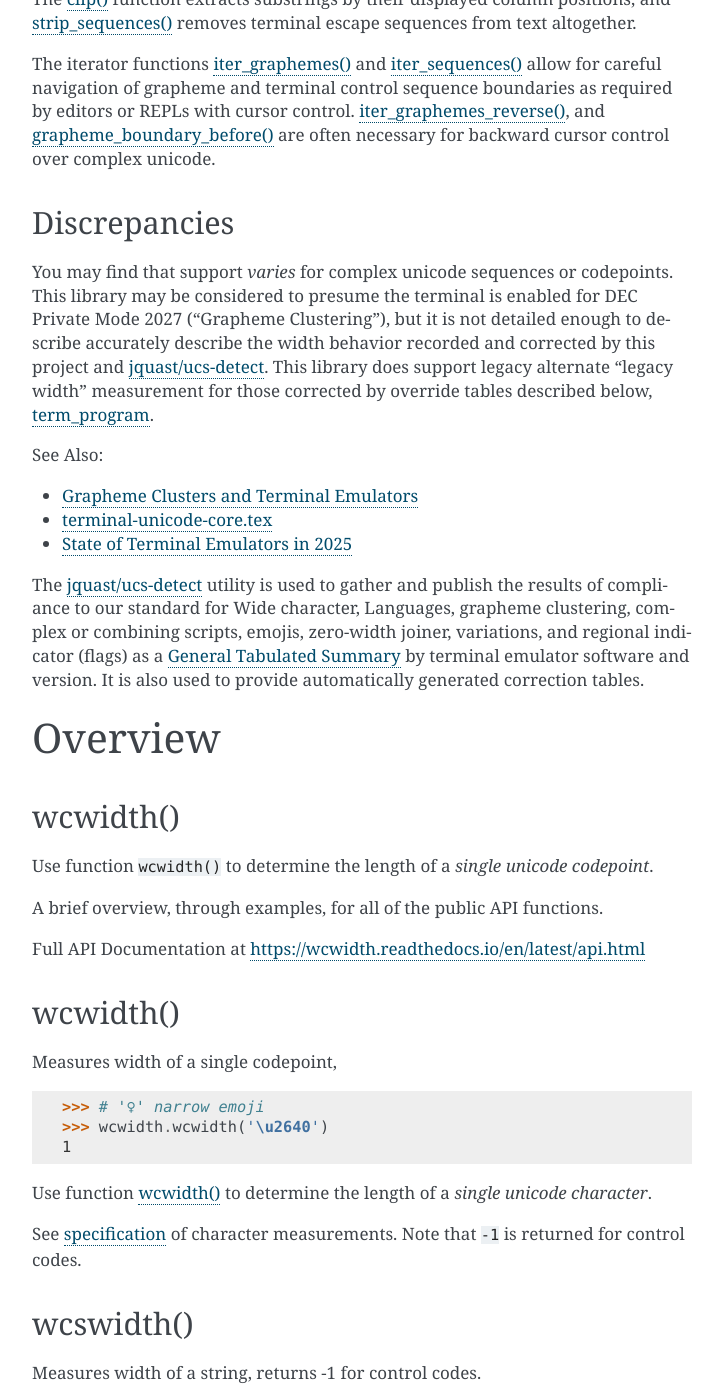
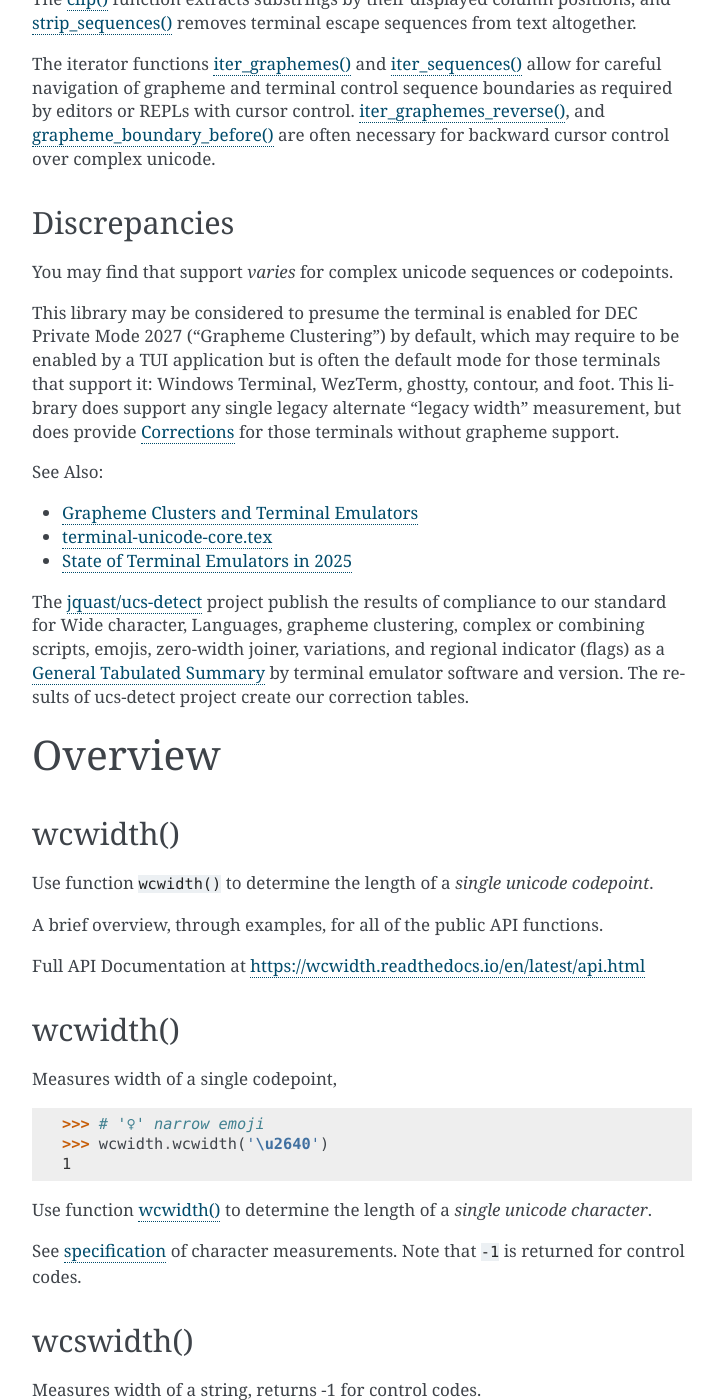
Before and after one commit to jquast/wcwidth, a Sphinx documentation site: the page built from docs/intro.rst, in a window 1280 px wide and 1400 px high, scrolled down 1160 px. Shown: the whole window, without its empty margins (388-1111 px from the left). Built offline with Sphinx 7.4.7, drawn with Linux system fonts in a browser that asks for light colours; some of the changed text lies outside the part shown.

Commit message:
narly docfixes

```diff
--- a/docs/api.rst
+++ b/docs/api.rst
@@ -46,4 +46,8 @@
 
 .. autofunction:: wcwidth.TextSizingParams
 
+.. autofunction:: wcwidth.wcstwidth
+
 .. _SEMVER: https://semver.org
+.. _XTVERSION: https://vtdn.dev/docs/dcs/xtversion/
+.. _ENQ: https://documentation.help/PuTTY/config-answerback.html
--- a/docs/intro.rst
+++ b/docs/intro.rst
@@ -59,11 +59,13 @@
 Discrepancies
 -------------
 
-You may find that support *varies* for complex unicode sequences or codepoints. This library may be
-considered to presume the terminal is enabled for DEC Private Mode 2027 ("Grapheme Clustering"), but
-it is not detailed enough to describe accurately describe the width behavior recorded and corrected
-by this project and `jquast/ucs-detect`_. This library does support legacy alternate "legacy width"
-measurement for those corrected by override tables described below, term_program_.
+You may find that support *varies* for complex unicode sequences or codepoints.
+
+This library may be considered to presume the terminal is enabled for DEC Private Mode 2027
+("Grapheme Clustering") by default, which may require to be enabled by a TUI application but
+is often the default mode for those terminals that support it: Windows Terminal, WezTerm, ghostty,
+contour, and foot. This library does support any single legacy alternate "legacy width" measurement,
+but does provide Corrections_ for those terminals without grapheme support.
 
 See Also:
 
@@ -71,11 +73,10 @@
 - `terminal-unicode-core.tex`_
 - `State of Terminal Emulators in 2025`_
 
-The `jquast/ucs-detect`_ utility is used to gather and publish the results of compliance to our
-standard for Wide character, Languages, grapheme clustering, complex or combining scripts, emojis,
-zero-width joiner, variations, and regional indicator (flags) as a `General Tabulated Summary`_ by
-terminal emulator software and version. It is also used to provide automatically generated
-correction tables.
+The `jquast/ucs-detect`_ project publish the results of compliance to our standard for Wide
+character, Languages, grapheme clustering, complex or combining scripts, emojis, zero-width joiner,
+variations, and regional indicator (flags) as a `General Tabulated Summary`_ by terminal emulator
+software and version. The results of ucs-detect project create our correction tables.
 
 ========
 Overview
@@ -121,6 +122,20 @@
 
 See specification_ of character measurements. Note that ``-1`` is returned if control codes occurs
 anywhere in the string.
+
+wcstwidth()
+-----------
+
+Same behavior as `wcswidth()`_ with an optional terminal-specific Corrections_:
+
+.. code-block:: python
+
+    >>> # '♀️' emoji w/vs-16, uncorrected:
+    >>> wcwidth.wcswidth('\u2640\ufe0f')
+    2
+    >>> # corrected,
+    >>> wcwidth.wcstwidth('\u2640\ufe0f', term_program='vte')
+    1
 
 width()
 -------
@@ -387,8 +402,6 @@
     >>> awidth('\u2460')
     1
 
-.. _term_program:
-
 Corrections
 -----------
 
@@ -396,7 +409,7 @@
 beginning with wcwidth release 0.8.0. This allows to correct widths for terminal software that
 differs from the standard.
 
-The ``term_program`` parameter is available on all width-measuring functions: `wcswidth()`_,
+The ``term_program`` parameter is available on all width-measuring functions: `wcstwidth()`_,
 `width()`_, `ljust()`_, `rjust()`_, `center()`_, `wrap()`_, and `clip()`_.
 
 ``term_program=False`` (default) disables corrections.  Use ``term_program=True`` for automatic
@@ -625,7 +638,7 @@
 
 0.8.0 *(unreleased)*
   * **New** support for Variation Selector 15 Emojis as narrow, `Issue #211`_.
-  * **New** argument, ``term_program`` for `wcswidth()`_, `width()`_, `clip()`_, `wrap()`_,
+  * **New** argument, ``term_program`` for `wcstwidth()`_, `width()`_, `clip()`_, `wrap()`_,
     `ljust()`_, `rjust()`_, and `center()`_.  ``False`` (default) disables corrections; ``True``
     auto-detects by ``TERM_PROGRAM`` or ``TERM``; string values accept canonical names matching
     `list_term_programs()`_.
--- a/docs/specs.rst
+++ b/docs/specs.rst
@@ -127,7 +127,7 @@
 In `Brahmic scripts`_, `IndicSyllabicCategory.txt`_ defines two categories
 that trigger `conjunct`_ formation between consonants: `Virama`_ ("may act
 as a Pure_Killer or Invisible_Stacker depending on context") and
-``Invisible_Stacker``_ ("not visible by itself; causes conjunct formation
+`Invisible_Stacker`_ ("not visible by itself; causes conjunct formation
 or consonant stacking", the "only as consonant stackers" category
 described in the Virama section header).
 
```
Also changed, not shown: other parts of docs/intro.rst (+3 -2 lines).
